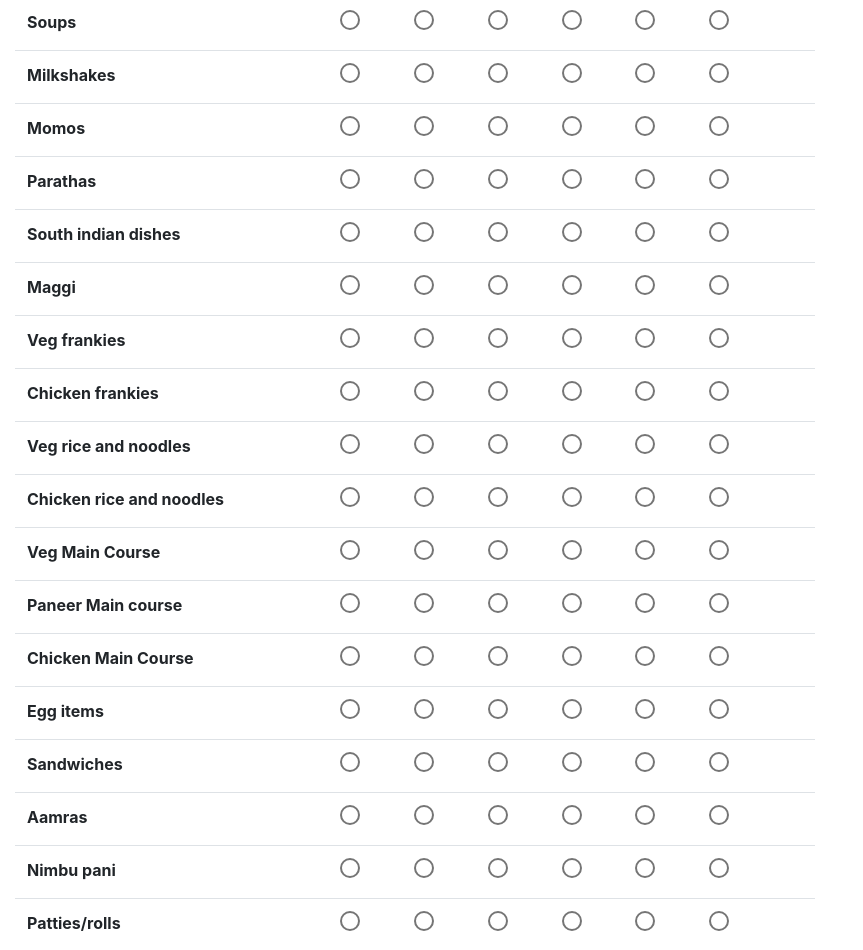
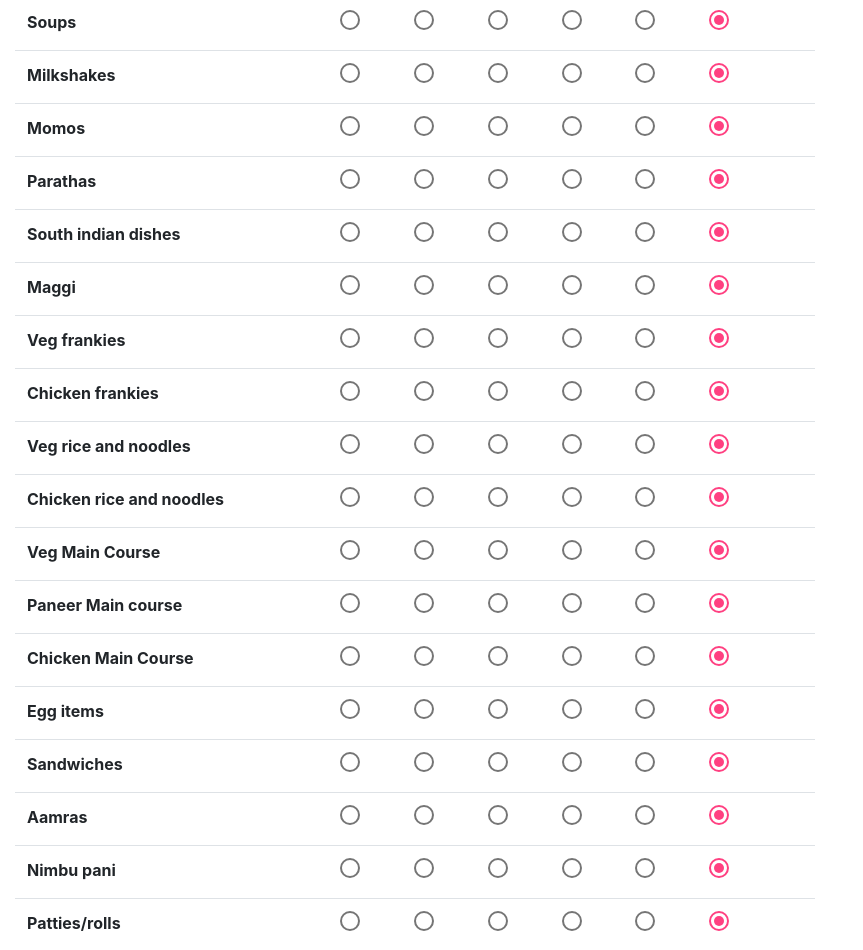
Before and after one commit to iitb-gymkhana/eateries-survey-iitb, an Angular app: page / in a window 1280 px wide. Shown: the part 542-1492 px from the top of the page, without its empty margins (0-863 px from the left). Built offline with nearby package versions, Linux system fonts and the light colour scheme.

Commit message:
Add form validation for required inputs

```diff
--- a/src/app/survey-form/survey-form.component.html
+++ b/src/app/survey-form/survey-form.component.html
@@ -1,9 +1,9 @@
 <div class="container-fluid">
-  <form>
+  <form #surveyForm="ngForm">
     <div class="row">
       <div class="email col-sm">
         <mat-form-field class="form-input-full-width">
-          <input matInput placeholder="Email" [(ngModel)]="surveyModel.email" name="email" required>
+          <input matInput placeholder="Email" pattern="[^ @]*@[^ @]*" [(ngModel)]="surveyModel.email" name="email" required>
         </mat-form-field>
       </div>
     </div>
@@ -11,7 +11,7 @@
     <div class="row">
       <div class="col-sm">
         <mat-form-field class="form-input-full-width">
-          <mat-select placeholder="Your hostel" [(ngModel)]="surveyModel.hostel" name="hostel">
+          <mat-select placeholder="Your hostel" [(ngModel)]="surveyModel.hostel" name="hostel" required>
             <mat-option *ngFor="let hostel of hostels" [value]="hostel">
               Hostel {{hostel}}
             </mat-option>
@@ -23,7 +23,7 @@
     <div class="row">
       <div class="col-sm">
         <div class="question-freq">How frequently do you visit canteen?</div>
-        <mat-radio-group class="freq-radio-group" [(ngModel)]="surveyModel.frequency" name="frequency">
+        <mat-radio-group class="freq-radio-group" [(ngModel)]="surveyModel.frequency" name="frequency" required>
           <mat-radio-button class="freq-radio-button" *ngFor="let frequency of frequencies" [value]="frequency">
             {{frequency}}
           </mat-radio-button>
@@ -51,7 +51,7 @@
               <tr *ngFor="let item of foodItems; let i = index">
                 <th scope="row">{{item.name}}</th>
                 <td *ngFor="let rating of ratings" >
-                  <mat-radio-group [(ngModel)]="surveyModel.foodItems[i].rating" name="fooditem{{i}}">
+                  <mat-radio-group [(ngModel)]="surveyModel.foodItems[i].rating" name="fooditem{{i}}" required>
                     <mat-radio-button [value]="rating"></mat-radio-button>
                   </mat-radio-group>
                 </td>
@@ -82,7 +82,7 @@
               <tr *ngFor="let item of hygieneOfItems; let i = index">
                 <th scope="row">{{item.hygieneOf}}</th>
                 <td *ngFor="let rating of ratings" >
-                  <mat-radio-group [(ngModel)]="surveyModel.hygieneOfItems[i].level" name="hygieneofitem{{i}}">
+                  <mat-radio-group [(ngModel)]="surveyModel.hygieneOfItems[i].level" name="hygieneofitem{{i}}" required>
                     <mat-radio-button [value]="rating"></mat-radio-button>
                   </mat-radio-group>
                 </td>
@@ -96,7 +96,7 @@
     <div class="row">
       <div class="col-sm">
         <div class="question-absence">How often do you encounter with the absence of menu item or any other item?</div>
-        <mat-radio-group class="absence-radio-group" [(ngModel)]="surveyModel.absenceMenuItemTimes" name="absence">
+        <mat-radio-group class="absence-radio-group" [(ngModel)]="surveyModel.absenceMenuItemTimes" name="absence" required>
           <mat-radio-button class="absence-radio-button" *ngFor="let times of absenceMenuItemTimes" [value]="times">
             {{times}}
           </mat-radio-button>
@@ -124,7 +124,7 @@
               <tr *ngFor="let parameter of otherParameters; let i = index">
                 <th scope="row">{{parameter.parameter}}</th>
                 <td *ngFor="let rating of ratings" >
-                  <mat-radio-group [(ngModel)]="surveyModel.otherParameters[i].rating" name="parameter{{i}}">
+                  <mat-radio-group [(ngModel)]="surveyModel.otherParameters[i].rating" name="parameter{{i}}" required>
                     <mat-radio-button [value]="rating"></mat-radio-button>
                   </mat-radio-group>
                 </td>
@@ -146,7 +146,7 @@
 
     <div class="row">
       <div class="col-sm">
-          <button mat-raised-button color="primary">Submit</button>
+          <button mat-raised-button color="primary" [disabled]="!surveyForm.form.valid">Submit</button>
       </div>
     </div>
 
--- a/src/app/survey-form/survey-form.component.ts
+++ b/src/app/survey-form/survey-form.component.ts
@@ -8,43 +8,43 @@
 })
 export class SurveyFormComponent implements OnInit {
 
+  ratings = ['1', '2', '3', '4', '5', 'No idea'];
+
   hostels = ['1', '2', '3', '4', '5', '6', '7', '8', '9', '10', '11', '12', '13', '14', '15', '16'];
   frequencies = ['Almost daily', '2-3 times a week', 'Almost every week', 'Less than once a week'];
   foodItems = [
-    {name: 'Tea/Coffee', rating: ''},
-    {name: 'Soups', rating: ''},
-    {name: 'Milkshakes', rating: ''},
-    {name: 'Momos', rating: ''},
-    {name: 'Parathas', rating: ''},
-    {name: 'South indian dishes', rating: ''},
-    {name: 'Maggi', rating: ''},
-    {name: 'Veg frankies', rating: ''},
-    {name: 'Chicken frankies', rating: ''},
-    {name: 'Veg rice and noodles', rating: ''},
-    {name: 'Chicken rice and noodles', rating: ''},
-    {name: 'Veg Main Course', rating: ''},
-    {name: 'Paneer Main course', rating: ''},
-    {name: 'Chicken Main Course', rating: ''},
-    {name: 'Egg items', rating: ''},
-    {name: 'Sandwiches', rating: ''},
-    {name: 'Aamras', rating: ''},
-    {name: 'Nimbu pani', rating: ''},
-    {name: 'Patties/rolls', rating: ''}];
+    {name: 'Tea/Coffee', rating: this.ratings[this.ratings.length - 1]},
+    {name: 'Soups', rating: this.ratings[this.ratings.length - 1]},
+    {name: 'Milkshakes', rating: this.ratings[this.ratings.length - 1]},
+    {name: 'Momos', rating: this.ratings[this.ratings.length - 1]},
+    {name: 'Parathas', rating: this.ratings[this.ratings.length - 1]},
+    {name: 'South indian dishes', rating: this.ratings[this.ratings.length - 1]},
+    {name: 'Maggi', rating: this.ratings[this.ratings.length - 1]},
+    {name: 'Veg frankies', rating: this.ratings[this.ratings.length - 1]},
+    {name: 'Chicken frankies', rating: this.ratings[this.ratings.length - 1]},
+    {name: 'Veg rice and noodles', rating: this.ratings[this.ratings.length - 1]},
+    {name: 'Chicken rice and noodles', rating: this.ratings[this.ratings.length - 1]},
+    {name: 'Veg Main Course', rating: this.ratings[this.ratings.length - 1]},
+    {name: 'Paneer Main course', rating: this.ratings[this.ratings.length - 1]},
+    {name: 'Chicken Main Course', rating: this.ratings[this.ratings.length - 1]},
+    {name: 'Egg items', rating: this.ratings[this.ratings.length - 1]},
+    {name: 'Sandwiches', rating: this.ratings[this.ratings.length - 1]},
+    {name: 'Aamras', rating: this.ratings[this.ratings.length - 1]},
+    {name: 'Nimbu pani', rating: this.ratings[this.ratings.length - 1]},
+    {name: 'Patties/rolls', rating: this.ratings[this.ratings.length - 1]}];
 
   hygieneOfItems = [
-    {hygieneOf: 'Cleanliness of utensils', level: ''},
-    {hygieneOf: 'Cleanliness of Tables', level: ''},
-    {hygieneOf: 'Cleanliness of cook', level: ''},
-    {hygieneOf: 'Overall outlet cleanliness', level: ''}];
+    {hygieneOf: 'Cleanliness of utensils', level: this.ratings[this.ratings.length - 1]},
+    {hygieneOf: 'Cleanliness of Tables', level: this.ratings[this.ratings.length - 1]},
+    {hygieneOf: 'Cleanliness of cook', level: this.ratings[this.ratings.length - 1]},
+    {hygieneOf: 'Overall outlet cleanliness', level: this.ratings[this.ratings.length - 1]}];
 
   absenceMenuItemTimes = ['Once', 'Two or three times a week', 'Rarely'];
 
   otherParameters = [
-    {parameter: 'Staff Behaviour', rating: ''},
-    {parameter: 'Serving Time', rating: ''},
-    {parameter: 'Overall Experience', rating: ''}];
-
-  ratings = ['1', '2', '3', '4', '5', 'No idea'];
+    {parameter: 'Staff Behaviour', rating: this.ratings[this.ratings.length - 1]},
+    {parameter: 'Serving Time', rating: this.ratings[this.ratings.length - 1]},
+    {parameter: 'Overall Experience', rating: this.ratings[this.ratings.length - 1]}];
 
   surveyModel = new Survey('', '', '', this.foodItems, this.hygieneOfItems, '', this.otherParameters, '');
 
--- a/src/index.html
+++ b/src/index.html
@@ -3,7 +3,7 @@
 <head>
   <meta charset="utf-8">
   <title>EateriesSurvey</title>
-  <base href="/">
+  <base href="./">
 
   <meta name="viewport" content="width=device-width, initial-scale=1">
   <link rel="icon" type="image/x-icon" href="favicon.ico">
```
